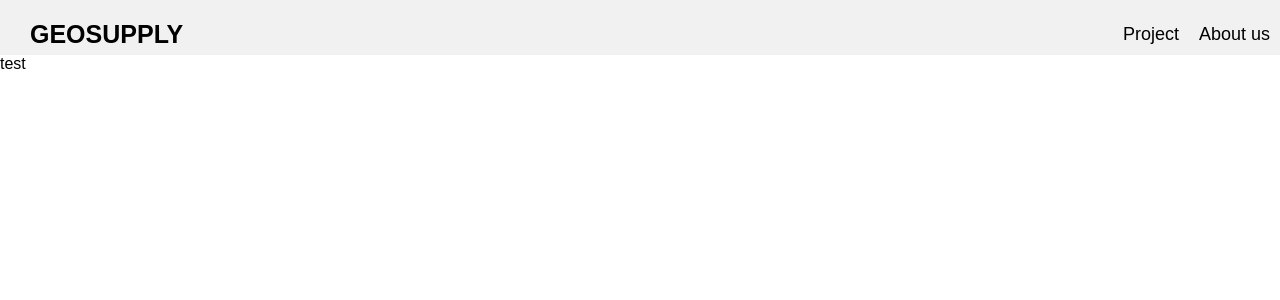
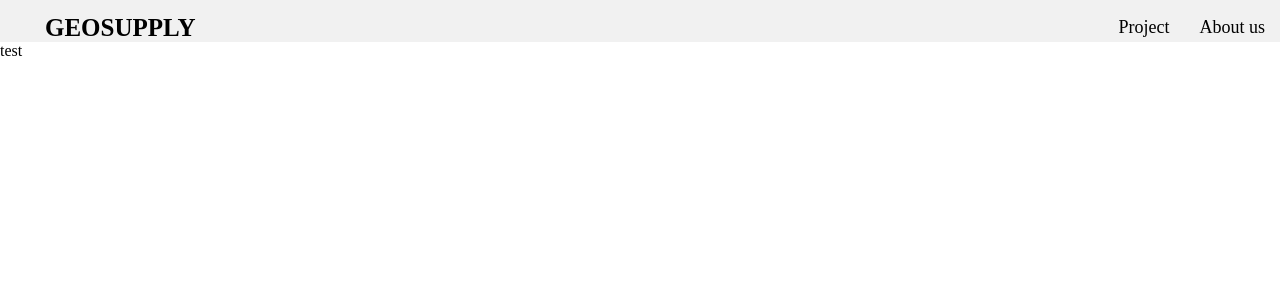
Before and after one commit to xiaoswaii/geosupply_website, a Vue app: page / in a window 1280 px wide. Shown: the top 300 px of the page. Built offline with nearby package versions, Linux system fonts and the light colour scheme; what vue-resize-text would draw is missing.

Commit message:
Header design

```diff
--- a/src/assets/scss/nav.scss
+++ b/src/assets/scss/nav.scss
@@ -1,14 +1,10 @@
-body {
-    margin: 0;
-    font-family: Arial, Helvetica, sans-serif;
-}
-
 .nav {
-    height: 6%;
+    height: 4%;
     width: 100%;
     overflow: hidden;
     background-color: #f1f1f1;
-    padding-top: 7px;
+    padding-top: 10px;
+    padding-right: 15px;
 }
 
 .nav a {
@@ -19,8 +15,8 @@ body {
     text-decoration: none;
     font-size: 18px;
     line-height: 25px;
-    border-radius: 4px;
-    padding: 15px 10px;
+    border-radius: 20px;
+    padding: 5px 15px;
 }
 
 .nav a.logo {
@@ -29,9 +25,9 @@ body {
 }
 
 .nav a:hover {
-    background-color: #ddd;
-    color: black;
-  }
+    background-color: black;
+    color: white;
+}
 
 .nav a.active {
     background-color: dodgerblue;
```
